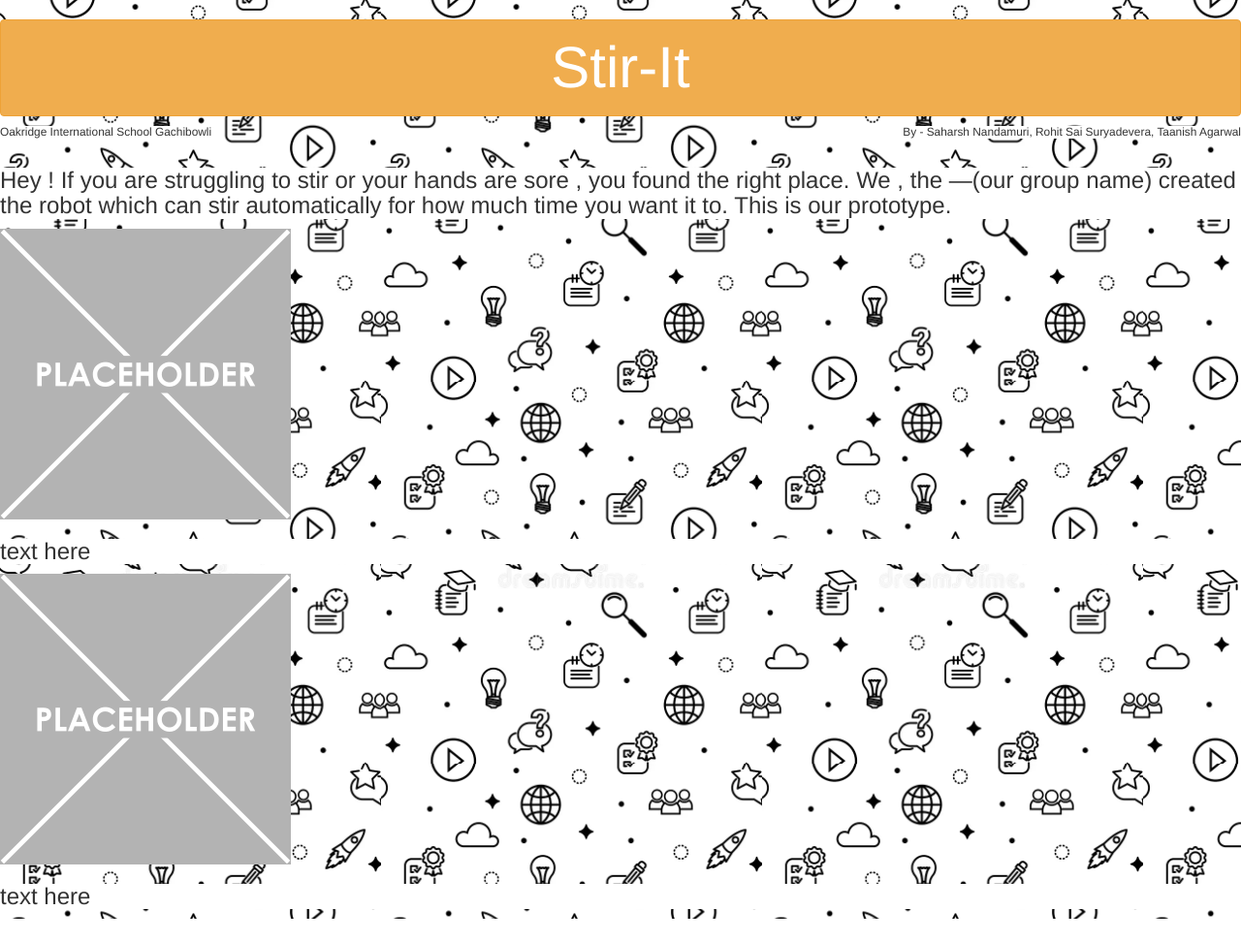
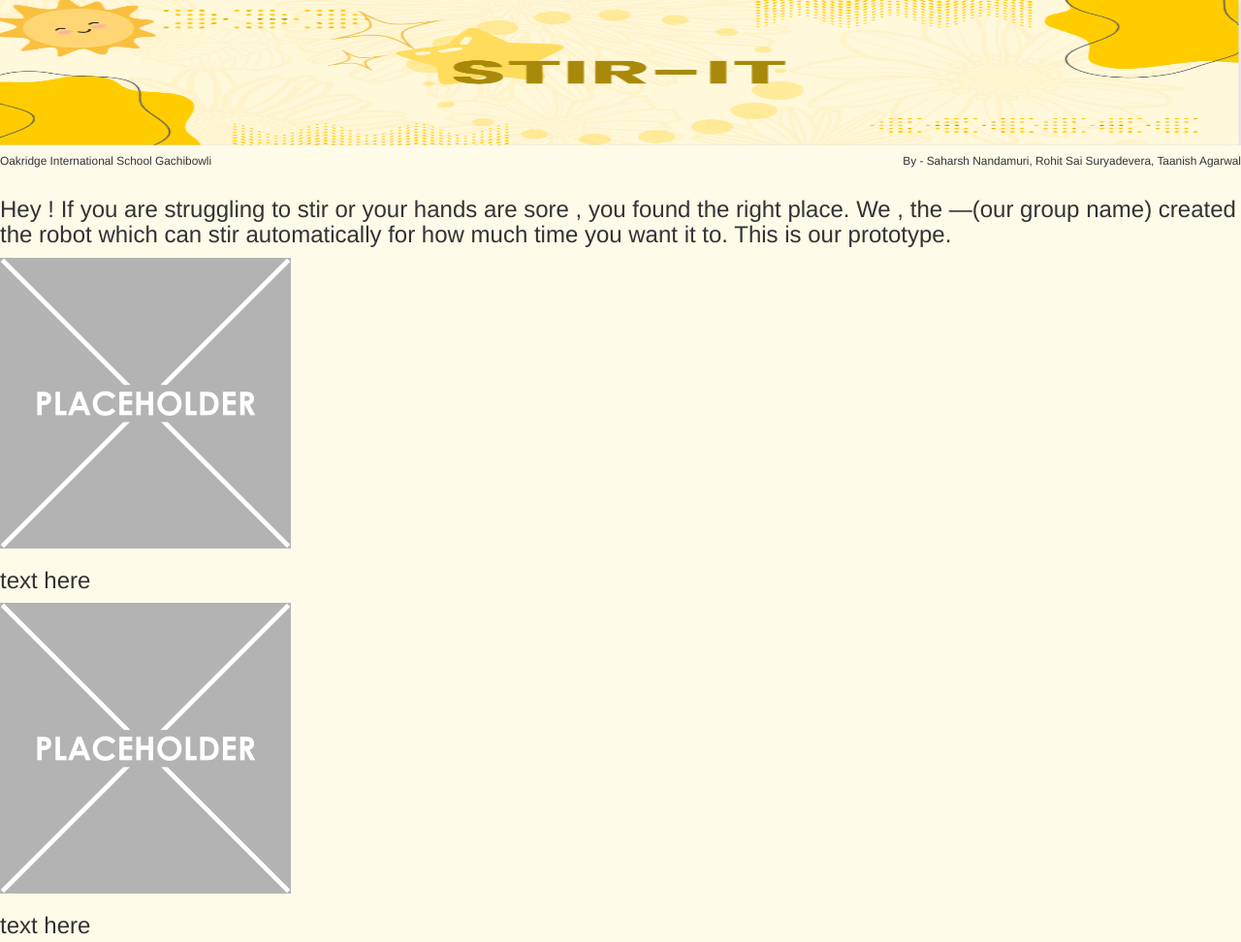
Before and after one commit to Saharsh0/Design-fest-Website, a plain HTML site: page index.html in a window 1280 px wide. Shown: the whole page at 97% size. Before the commit the page ends 948 px from the top, so only its background shows below. Drawn offline with nearby package versions, Linux system fonts and the light colour scheme.

Commit message:
Add files via upload

```diff
--- a/index.html
+++ b/index.html
@@ -5,8 +5,8 @@
     <link rel="stylesheet" href="https://maxcdn.bootstrapcdn.com/bootstrap/3.4.0/css/bootstrap.min.css">
 </head>
 
-<body background="background.png">
-    <h1 class="btn btn-warning" id="banner">Stir-It</h1>
+<body id="body">
+    <img src="Banner.png" id="banner">
     <h4 class="small" id="school">Oakridge International School Gachibowli</h4>
     <h4 class="small" id="members">By - Saharsh Nandamuri, Rohit Sai Suryadevera, Taanish Agarwal</h4>
 
--- a/style.css
+++ b/style.css
@@ -2,11 +2,11 @@
 {
     width: 100%;
     font-size: 60px;
+    height: 150px;
 }
 
 .small {
     display: inline-block;
-    background-color: white;
 }
 
 #members
@@ -24,7 +24,7 @@
     margin-right: 615px;
 }
 
-#text
+#body
 {
-    background-color: white;
+    background-color: rgb(254, 251, 233);
 }
```
Also changed, not shown: Banner.png (added).
